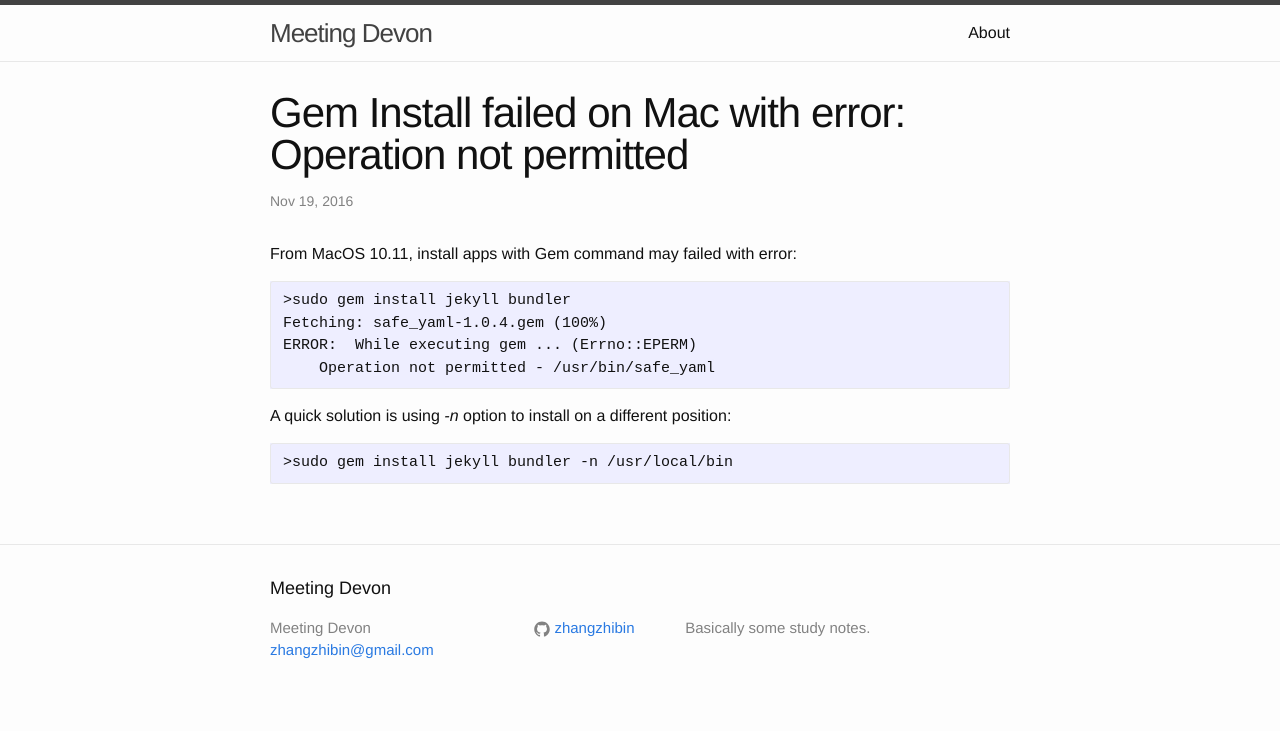
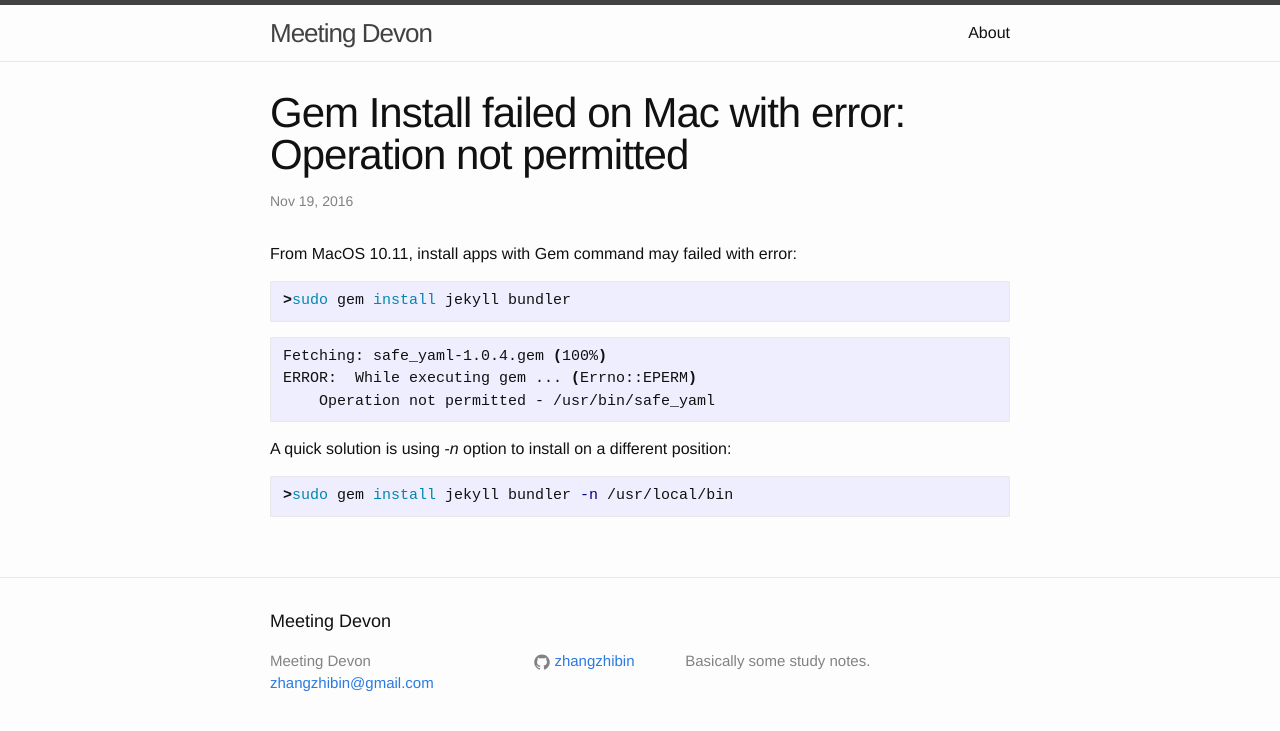
Before and after one commit to zhangzhibin/zhangzhibin.github.io, a Jekyll site: the page built from _posts/2016-11-19-Gem-Install-No-Permission-On-Mac.markdown, in a window 1280 px wide. Shown: the top 731 px of the page. Built offline with Jekyll 4.4.1, drawn with Linux system fonts in a browser that asks for light colours.

Commit message:
update post

````diff
--- a/_posts/2016-11-19-Gem-Install-No-Permission-On-Mac.markdown
+++ b/_posts/2016-11-19-Gem-Install-No-Permission-On-Mac.markdown
@@ -6,14 +6,17 @@ categories: blog
 ---
 
 From MacOS 10.11, install apps with Gem command may failed with error:
+```shell
+>sudo gem install jekyll bundler
 ```
->sudo gem install jekyll bundler
+
+```shell
 Fetching: safe_yaml-1.0.4.gem (100%)
 ERROR:  While executing gem ... (Errno::EPERM)
     Operation not permitted - /usr/bin/safe_yaml
 ```
 
 A quick solution is using *-n* option to install on a different position:
-```
+```shell
 >sudo gem install jekyll bundler -n /usr/local/bin
 ```
````
